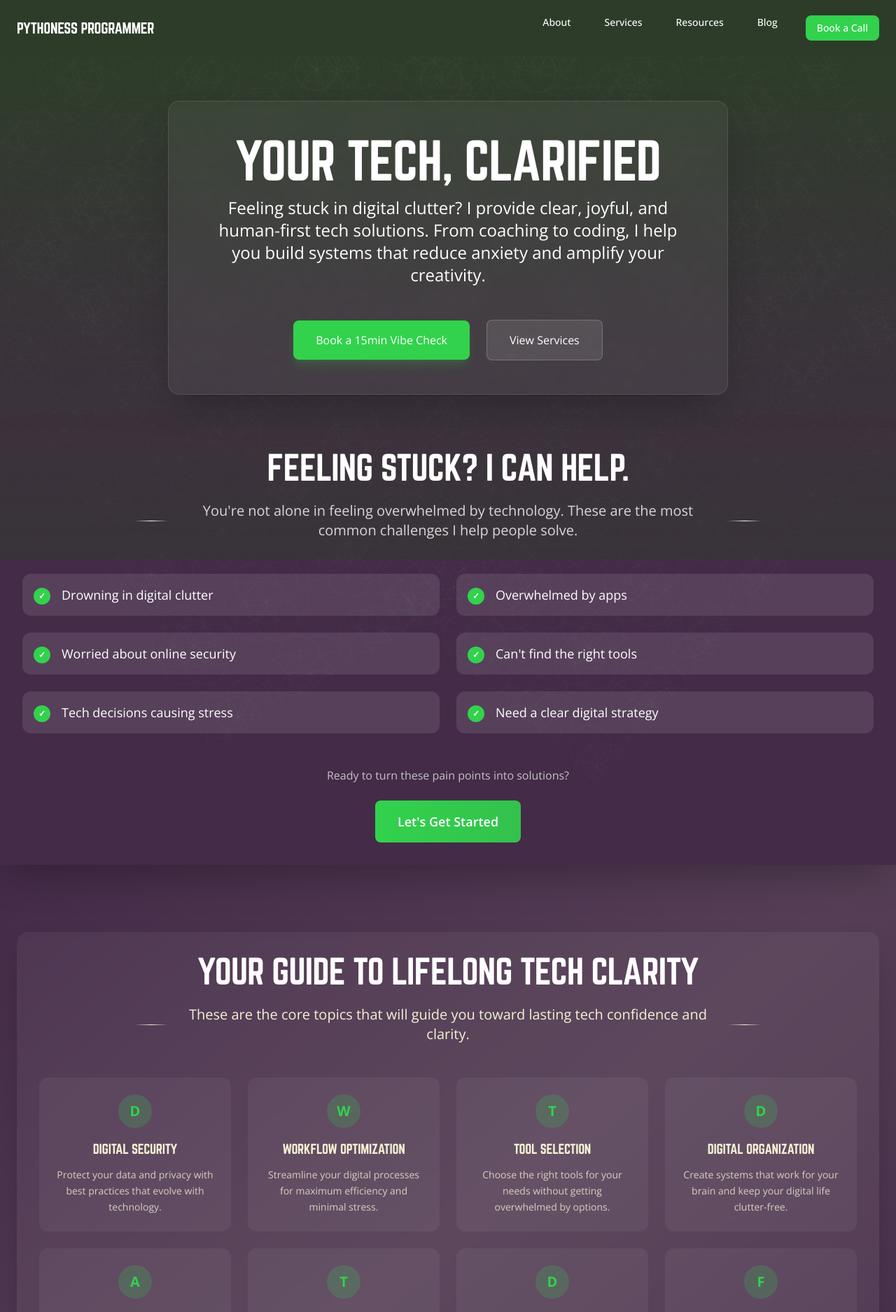
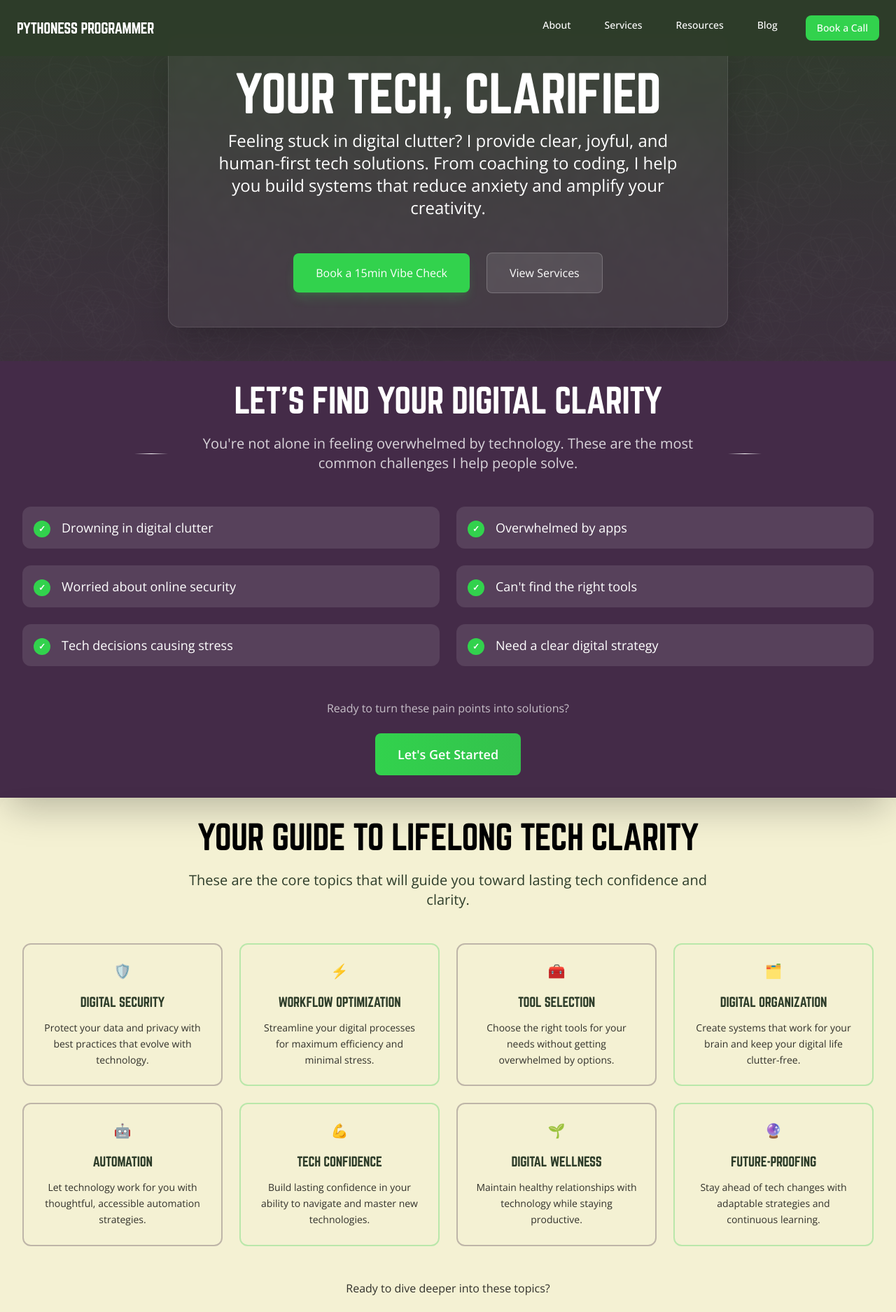
Before and after one commit to devandapaige/pythoness-programmer, a Next.js app: page / in a window 1280 px wide. Shown: the top 1875 px of the page at 70% size. Built offline with nearby package versions, Linux system fonts and the light colour scheme.

Commit message:
Cards updated for phase three main updates

```diff
--- a/src/app/page.tsx
+++ b/src/app/page.tsx
@@ -17,7 +17,7 @@ export default async function Home() {
   return (
     <main className="min-h-screen">
       {/* Hero Section */}
-      <section className="pt-24 bg-brand-green-dark">
+      <section className="bg-brand-green-dark">
         <div>
           <HeroCard />
         </div>
@@ -31,14 +31,14 @@ export default async function Home() {
       </section>
 
       {/* Forever Topics Section */}
-      <section className="py-24 px-4 md:px-6 bg-gradient-to-br from-brand-purple-dark via-brand-purple-dark/90 to-brand-purple-dark text-white overflow-hidden">
+      <section>
         <div>
           <ForeverTopicsCard />
         </div>
       </section>
 
       {/* Services Section */}
-      <section className="py-24 px-4 md:px-6 bg-gradient-to-br from-brand-purple-dark via-brand-purple-dark/90 to-brand-purple-dark text-white overflow-hidden">
+      <section className="py-24 px-4 md:px-6 bg-gradient-to-br from-brand-green-dark via-brand-green-dark/90 to-brand-green-dark text-white overflow-hidden">
         <div>
           {/* Section Header */}
           <div className="text-center mb-16">
--- a/src/components/ForeverTopicsCard.tsx
+++ b/src/components/ForeverTopicsCard.tsx
@@ -48,58 +48,80 @@ export default function ForeverTopicsCard({
   ],
   className = ""
 }: ForeverTopicsCardProps) {
+  const defaultEmojis: { [key: string]: { emoji: string; label: string } } = {
+    "Digital Security": { emoji: "🛡️", label: "Digital Security" },
+    "Workflow Optimization": { emoji: "⚡", label: "Workflow Optimization" },
+    "Tool Selection": { emoji: "🧰", label: "Tool Selection" },
+    "Digital Organization": { emoji: "🗂️", label: "Digital Organization" },
+    "Automation": { emoji: "🤖", label: "Automation" },
+    "Tech Confidence": { emoji: "💪", label: "Tech Confidence" },
+    "Digital Wellness": { emoji: "🌱", label: "Digital Wellness" },
+    "Future-Proofing": { emoji: "🔮", label: "Future-Proofing" },
+  };
+
   return (
-    <div className={`bg-white/5 backdrop-blur-sm rounded-2xl p-8 border-none shadow-2xl animate-fade-in-up ${className}`}>
+    <div className={`bg-transparent rounded-2xl p-8 border-none shadow-2xl animate-fade-in-up ${className}`}>
       {/* Section Header */}
       <div className="text-center mb-12">
-        <h2 className="text-4xl md:text-5xl font-display mb-6 text-white">
+        <h2 className="text-4xl md:text-5xl font-display mb-6 text-black">
           {title}
         </h2>
         <div className="flex items-center justify-center gap-4">
-          <div className="h-px w-12 bg-gradient-to-r from-transparent via-brand-cream to-transparent"></div>
-          <p className="text-xl text-brand-cream max-w-3xl">
+          <div className="h-px w-12 bg-gradient-to-r from-transparent via-brand-purple to-transparent"></div>
+          <p className="text-xl text-brand-purple max-w-3xl">
             These are the core topics that will guide you toward lasting tech confidence and clarity.
           </p>
-          <div className="h-px w-12 bg-gradient-to-r from-transparent via-brand-cream to-transparent"></div>
+          <div className="h-px w-12 bg-gradient-to-r from-transparent via-brand-purple to-transparent"></div>
         </div>
       </div>
 
       {/* Topics Grid */}
       <div className="grid grid-cols-1 md:grid-cols-2 lg:grid-cols-4 gap-6">
-        {topics.map((topic, index) => (
+        {topics.map((topic, index) => {
+          const isEven = index % 2 === 0;
+          const borderColor = isEven ? 'border-brand-purple-dark/30' : 'border-brand-green-accent/30';
+          const iconText = isEven ? 'text-brand-purple-dark' : 'text-brand-green-accent';
+          return (
             <div
               key={index}
-            className="group bg-white/5 rounded-xl p-6 hover:bg-white/10 transition-all duration-300 text-center"
+              className={`group rounded-xl p-6 hover:bg-brand-purple/10 transition-all duration-300 text-center border-2 ${borderColor}`}
               style={{ animationDelay: `${index * 100}ms` }}
             >
-            {/* Topic Icon Placeholder */}
-            <div className="w-12 h-12 mx-auto mb-4 rounded-full bg-brand-green-accent/20 flex items-center justify-center group-hover:bg-brand-green-accent/30 transition-colors">
-              <span className="text-brand-green-accent text-xl font-bold">
-                {topic.title.charAt(0)}
+              {/* Topic Icon - emoji only, no circle */}
+              <div className="mb-4 flex items-center justify-center">
+                {topic.icon ? (
+                  <span className={`text-xl font-bold ${iconText}`} role="img" aria-label={topic.title}>
+                    {topic.icon}
                   </span>
+                ) : defaultEmojis[topic.title] ? (
+                  <span className={`text-xl font-bold ${iconText}`} role="img" aria-label={defaultEmojis[topic.title].label}>
+                    {defaultEmojis[topic.title].emoji}
+                  </span>
+                ) : (
+                  <span className={`text-xl font-bold ${iconText}`}>{topic.title.charAt(0)}</span>
+                )}
               </div>
-
               {/* Topic Title */}
-            <h3 className="text-lg font-display text-brand-cream group-hover:text-white transition-colors mb-3">
+              <h3 className="text-lg font-display text-brand-purple group-hover:text-black transition-colors mb-3">
                 {topic.title}
               </h3>
-
               {/* Topic Description */}
-            <p className="text-sm text-brand-cream/80 group-hover:text-brand-cream transition-colors leading-relaxed">
+              <p className="text-sm text-black/80 group-hover:text-black transition-colors leading-relaxed">
                 {topic.description}
               </p>
             </div>
-        ))}
+          );
+        })}
       </div>
 
       {/* Call to Action */}
       <div className="text-center mt-12">
-        <p className="text-brand-cream/80 mb-6">
+        <p className="text-black/80 mb-6">
           Ready to dive deeper into these topics?
         </p>
         <a
           href="/resources"
-          className="inline-block bg-gradient-to-r from-brand-green-accent to-brand-green-accent/90 text-white px-8 py-4 rounded-lg hover:from-brand-green-accent/90 hover:to-brand-green-accent transition-all duration-300 shadow-brand-green-accent/20 text-lg font-semibold"
+          className="inline-block bg-brand-green-dark text-white px-8 py-4 rounded-lg hover:bg-brand-green-accent transition-all duration-300 shadow-brand-green-accent/20 text-lg font-semibold"
         >
           Explore Resources
         </a>
--- a/src/components/Header.tsx
+++ b/src/components/Header.tsx
@@ -36,25 +36,25 @@ export default function Header() {
           >
             <Link
               href="/about"
-              className="text-white hover:text-brand-green-accent transition-colors focus:outline-none focus:ring-2 focus:ring-brand-green-accent focus:ring-offset-2 rounded-lg px-2"
+              className="text-white hover:text-brand-green-accent transition-colors focus:outline-none focus:ring-2 focus:ring-brand-green-accent focus:ring-offset-2 rounded-lg px-2 py-1"
             >
               About
             </Link>
             <Link
               href="/services"
-              className="text-white hover:text-brand-green-accent transition-colors focus:outline-none focus:ring-2 focus:ring-brand-green-accent focus:ring-offset-2 rounded-lg px-2"
+              className="text-white hover:text-brand-green-accent transition-colors focus:outline-none focus:ring-2 focus:ring-brand-green-accent focus:ring-offset-2 rounded-lg px-2 py-1"
             >
               Services
             </Link>
             <Link
               href="/resources"
-              className="text-white hover:text-brand-green-accent transition-colors focus:outline-none focus:ring-2 focus:ring-brand-green-accent focus:ring-offset-2 rounded-lg px-2"
+              className="text-white hover:text-brand-green-accent transition-colors focus:outline-none focus:ring-2 focus:ring-brand-green-accent focus:ring-offset-2 rounded-lg px-2 py-1"
             >
               Resources
             </Link>
             <Link
               href="/blog"
-              className="text-white hover:text-brand-green-accent transition-colors focus:outline-none focus:ring-2 focus:ring-brand-green-accent focus:ring-offset-2 rounded-lg px-2"
+              className="text-white hover:text-brand-green-accent transition-colors focus:outline-none focus:ring-2 focus:ring-brand-green-accent focus:ring-offset-2 rounded-lg px-2 py-1"
             >
               Blog
             </Link>
--- a/src/components/PainPointsCard.tsx
+++ b/src/components/PainPointsCard.tsx
@@ -10,7 +10,7 @@ interface PainPointsCardProps {
 }
 
 export default function PainPointsCard({
-  title = "Feeling Stuck? I Can Help.",
+  title = "Let's Find Your Digital Clarity",
   painPoints = [
     { text: "Drowning in digital clutter" },
     { text: "Overwhelmed by apps" },
@@ -19,7 +19,7 @@ export default function PainPointsCard({
     { text: "Tech decisions causing stress" },
     { text: "Need a clear digital strategy" }
   ],
-  className = ""
+  className = "bg-brand-purple-dark text-white"
 }: PainPointsCardProps) {
   return (
     <div className={`p-8 border-none shadow-2xl animate-fade-in-up ${className}`}>
```
Lines whose indentation alone changed are shown as unchanged.
